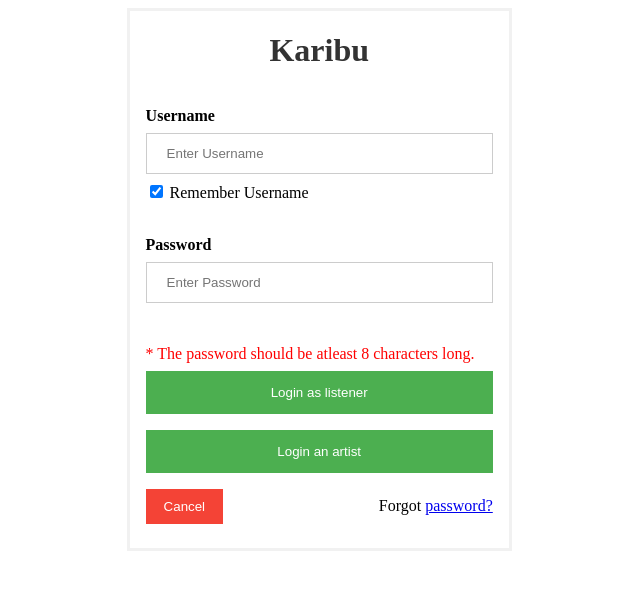
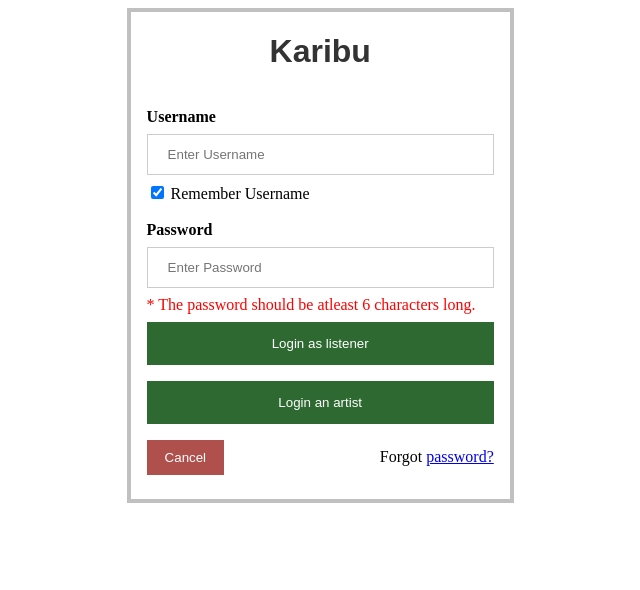
Before and after one commit to VeronicahNanjala/webtechnology, a PHP site: page /Login.html in a window 1280 px wide. Shown: the top 590 px of the page, without its empty margins (387-1027 px from the left). Run offline with PHP 8.4, Linux system fonts and the light colour scheme.

Commit message:
Updated the css, html and the js file

```diff
--- a/Login.html
+++ b/Login.html
@@ -9,7 +9,7 @@ Ngoma Music
 </head>
 
 <body>
-<form>
+<form name="ngoma" method="post">
 <header>
 <h1 >
 Karibu
@@ -20,36 +20,23 @@ Karibu
     <label><b>Username</b></label>
     <input type="text" placeholder="Enter Username" id="uname" required>
     <input type="checkbox" checked="checked"> Remember Username<br>
-    <p id="error"></p><br>
+    <br>
     <label><b>Password</b></label>
     <input type="password" placeholder="Enter Password" id="psw" required>
-    <p id="error"></p><br>
-    <div class=helper>* The password should be atleast 8 characters long. </div>
+    <br>
+    <div class=helper>* The password should be atleast 6 characters long. </div>
 
-    <button type="button" onclick="validate()">Login as listener</button>
+    <button type="submit" name="userlogin" onclick="validate()">Login as listener</button>
 
 
-    <button type="button" onclick="validate()">Login an artist</button>
+    <button type="submit" name="artistlogin" onclick="validate()">Login an artist</button>
 
 
   <!--<div class="col_1" style="background-color:#f1f1f1">-->
-    <button type="button" onclick="" class="cancel">Cancel</button>
+    <button type="button" onclick=" " class="cancel">Cancel</button>
     <span class="Forgotpass">Forgot <a href="#">password?</a></span>
   </div>
  </form>
-<script>
-function validate() {
-	//Declaring the varaibles and getting the user input.
-    var username=document.getElementById("uname").value;
-    var password=document.getElementById("psw").value;
-    var errorMessage;
-
-    //Both usernane and password should not be empty.
-    if (username==" "||password=" ") {
-        text = "* This is a required field!";
-    }
-    document.getElementById("error").innerHTML = text;
-}
-</script>
+ <script src="login.js"></script>
 </body>
 </html>
--- a/login.js
+++ b/login.js
@@ -2,7 +2,6 @@
 This class validates the password counts and sets a temporary password
 */
 //A variable that counts the number of times someone tried a password
-passwordAttempt --5;
 function validate(){
 var username = document.getElementById("uname").value;
 var password = document.getElementById("psw").value;
@@ -12,17 +11,35 @@ alert ("Login successfully");
 //window.location = "x.html"; // Redirecting to other page.
 return false;
 }
+else if(username==""){
+
+document.getElementById("uname").style.borderColor="red";
+
+}
+else if(password==""){
+
+document.getElementById("psw").style.borderColor="red";
+
+}
+else if(!/^\w+$/.test( username )) {
+    alert("Username must contain only letters, numbers and underscores!");
+    }
+else if(password.length<6){
+	alert("The password is too short")
+}
+else if(username==password){
+ alert("Username and password should be different")
+}
+else if(!/[0-9]/.test(password)){
+  alert("Password must contain alert one number(0-9)")
+}
+else if(!/[a-z]/.test(password)){
+  alert("Password must contain atleast one lowercase character(a-z)")
+}
+else if(!/[A-Z]/.test(password)){
+  alert("Password must contain atleast one uppercase character(A-Z)")
+}
 else{
-
-passwordAttempt --;// Decrementing by one.
-alert("You have left "+passwordAttempt+" attempt;");
-// Disabling fields after 3 attempts.
-if( passwordAttempt == 0){
-	//alert("Hello");
-document.getElementById("username").disabled = true;
-document.getElementById("password").disabled = true;
-document.getElementById("submit").disabled = true;
-return false;
+	alert("Wrong Password or Username")
 }
 }
-}
--- a/style.css
+++ b/style.css
@@ -1,6 +1,6 @@
 /* Bordered form */
 form {
-    border: 3px solid #f1f1f1;
+    border: 4px solid #c0c0c0;
     max-width: 30%;
     float: left;
     margin-left:40%;
@@ -8,7 +8,7 @@ form {
    margin-bottom: 15;
 }
 form header{
-    font-family: Myriad Pro;
+    font-family: Arial;
     color: #333;
     text-align: center;
 }
@@ -28,7 +28,7 @@ input[type=text], input[type=password] {
 
 /* Set a style for all buttons */
 button {
-    background-color: #4CAF50;
+    background-color: #2d6930;
     color: white;
     padding: 14px 20px;
     margin: 8px 0;
@@ -41,7 +41,7 @@ button {
 .cancel{
     width: auto;
     padding: 10px 18px;
-    background-color: #f44336;
+    background-color: #af504c;
 }
 /* Add padding to containers */
 .col_1{
```
